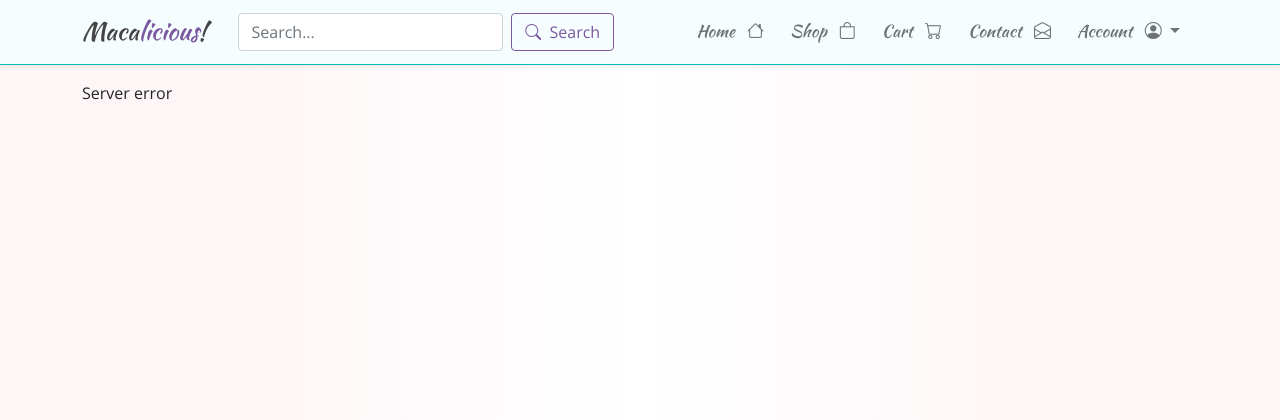
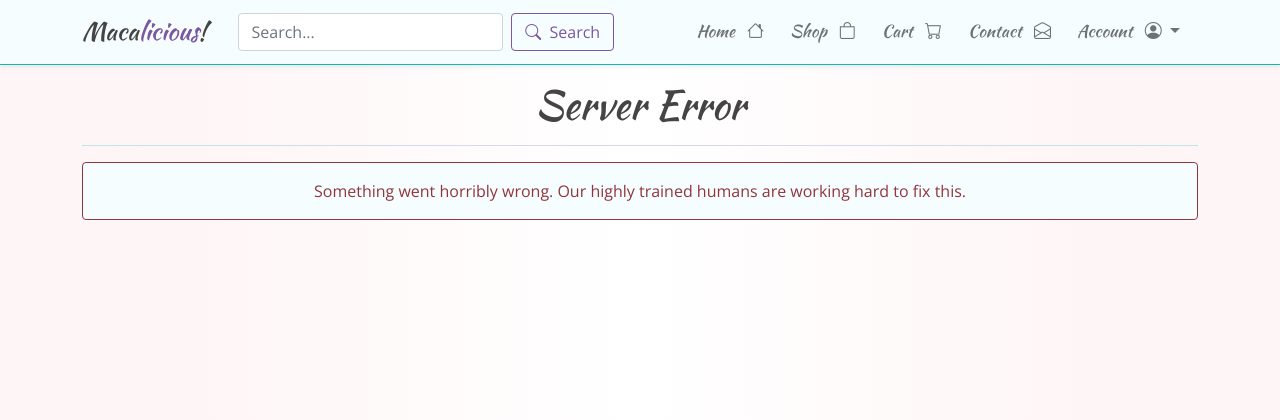
Before and after one commit to Elmer-Almeida/macalicious, a Django app: template templates/500.html in a window 1280 px wide. Shown: the top 420 px of the page. Run offline with Django 3.2, Linux system fonts and the light colour scheme; the template is opened without the code that fills it, so the values that code supplies are empty; some libraries are stand-ins or nearby versions.

Commit message:
updated order timesince filter to custom filter, updated 500 and 404 page errors

```diff
--- a/macalicious/settings.py
+++ b/macalicious/settings.py
@@ -11,7 +11,7 @@ BASE_DIR = Path(__file__).resolve().parent.parent
 SECRET_KEY = 'django-insecure-)4l*^n-uu2f&5y^8qdkxo5wp9t4vlwd-b*t4j-1sh8+-y1@tq5'
 
 # SECURITY WARNING: don't run with debug turned on in production!
-DEBUG = True
+DEBUG = False
 
 # Initialize env variables
 env = environ.Env()
@@ -174,7 +174,7 @@ if DEBUG:
         }
     }
 else:
-    # Google reCAPTCHA keys - use heroku env variable
+    Google reCAPTCHA keys - use heroku env variable
     GOOGLE_RECAPTCHA_SITE_KEY = os.environ['GOOGLE_RECAPTCHA_SITE_KEY']
     GOOGLE_RECAPTCHA_SECRET_KEY = os.environ['GOOGLE_RECAPTCHA_SECRET_KEY']
 
--- a/orders/templates/orders/view.html
+++ b/orders/templates/orders/view.html
@@ -1,4 +1,5 @@
 {% extends "master.html" %}
+{% load order_tags %}
 {% load i18n %}
 
 {% block head_title %}
@@ -41,11 +42,11 @@
                         <div class="card-footer text-muted">
                             <div class="d-flex justify-content-between">
                                 <p class="mb-0">
-                                    <b>Created:</b> {{ order.created_at|timesince }} ago <br>
+                                    {{ order.created_at|timesince_custom }}
                                 </p>
                                 <p class="mb-0">
                                     <a href="mailto:shop.macalicious@gmail.com?subject=Order: {{ order.code }} - Concern from {{ request.user.get_full_name }}"
-                                       class="email-link">Contact us</a>
+                                       class="email-link">Contact us</a>.
                                 </p>
                             </div>
                         </div>
--- a/static/static_dirs/css/main.css
+++ b/static/static_dirs/css/main.css
@@ -77,6 +77,10 @@ hr.regular {
 
 .border-top-tiffany {
     border-top: 1px solid #0ABAB5 !important;
+}
+
+.border-danger {
+    border: 1px solid #dd1a22 !important;
 }
 
 .navbar {
--- a/templates/500.html
+++ b/templates/500.html
@@ -6,6 +6,16 @@
 
 {% block content %}
 
-    <p>Server error</p>
+    <div class="row justify-content-md-center">
+        <div class="col-md-12 col-sm-12 col-xs-12">
+
+            <h1 class="text-center">Server Error</h1>
+            <hr class="regular">
+            <div class="alert alert-info delicious-red text-center" style="border:1px solid #91363d !important;">
+                Something went horribly wrong. Our highly trained humans are working hard to fix this.
+            </div>
+
+        </div>
+    </div>
 
 {% endblock %}
```
Also changed, not shown: orders/templatetags/order_tags.py (added, +18 -0 lines), templates/404.html (+12 -1 lines), db.sqlite3, orders/templatetags/__init__.py (added).
